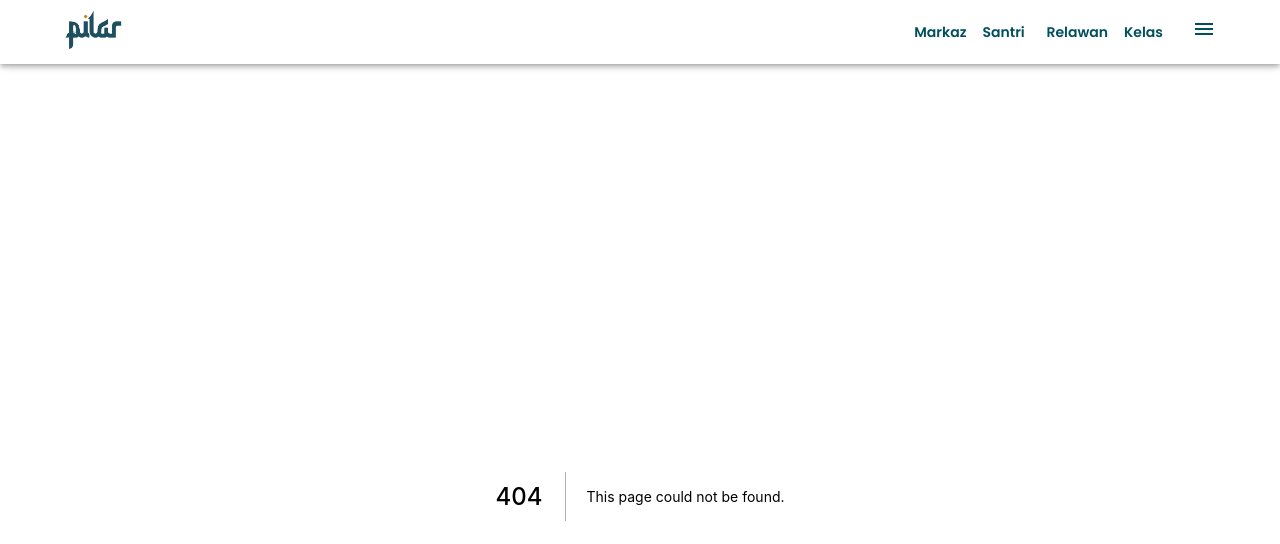
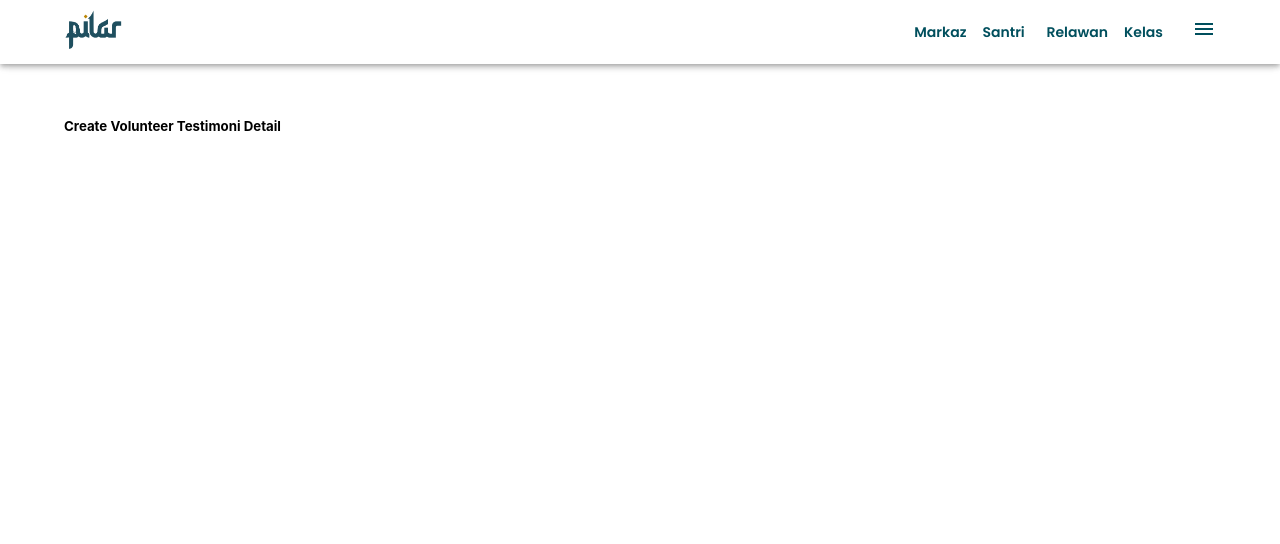
Before and after one commit to hazlazuardi/markaz-pillar-fe, a Next.js app: page /admin/volunteer/testimoni/create in a window 1280 px wide. Before the commit this address had no page. Shown: the top 544 px of the page. Built offline with nearby package versions, Linux system fonts and the light colour scheme; a web font is replaced by a local one.

Commit message:
[GREEN] feat: added testimoni volunteer page

```diff
--- /dev/null
+++ b/src/pages/admin/volunteer/testimoni/create.js
@@ -0,0 +1,7 @@
+
+export default function CreateVolunteerTestimoni() {
+
+  return (
+    <h5>Create Volunteer Testimoni Detail</h5>
+  )
+}
```
Also changed, not shown: 1 other file (tests, documents, lock files or other folders).
